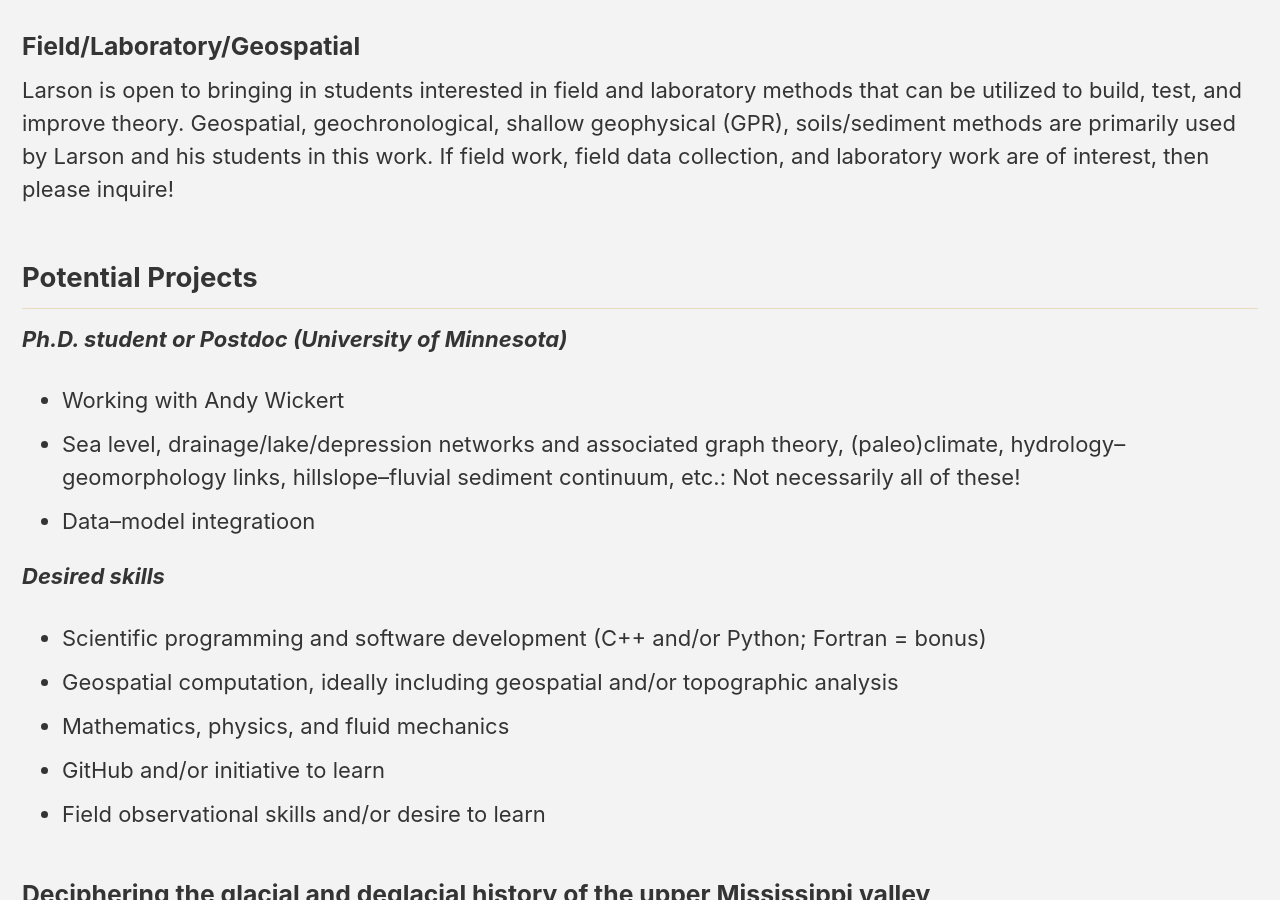
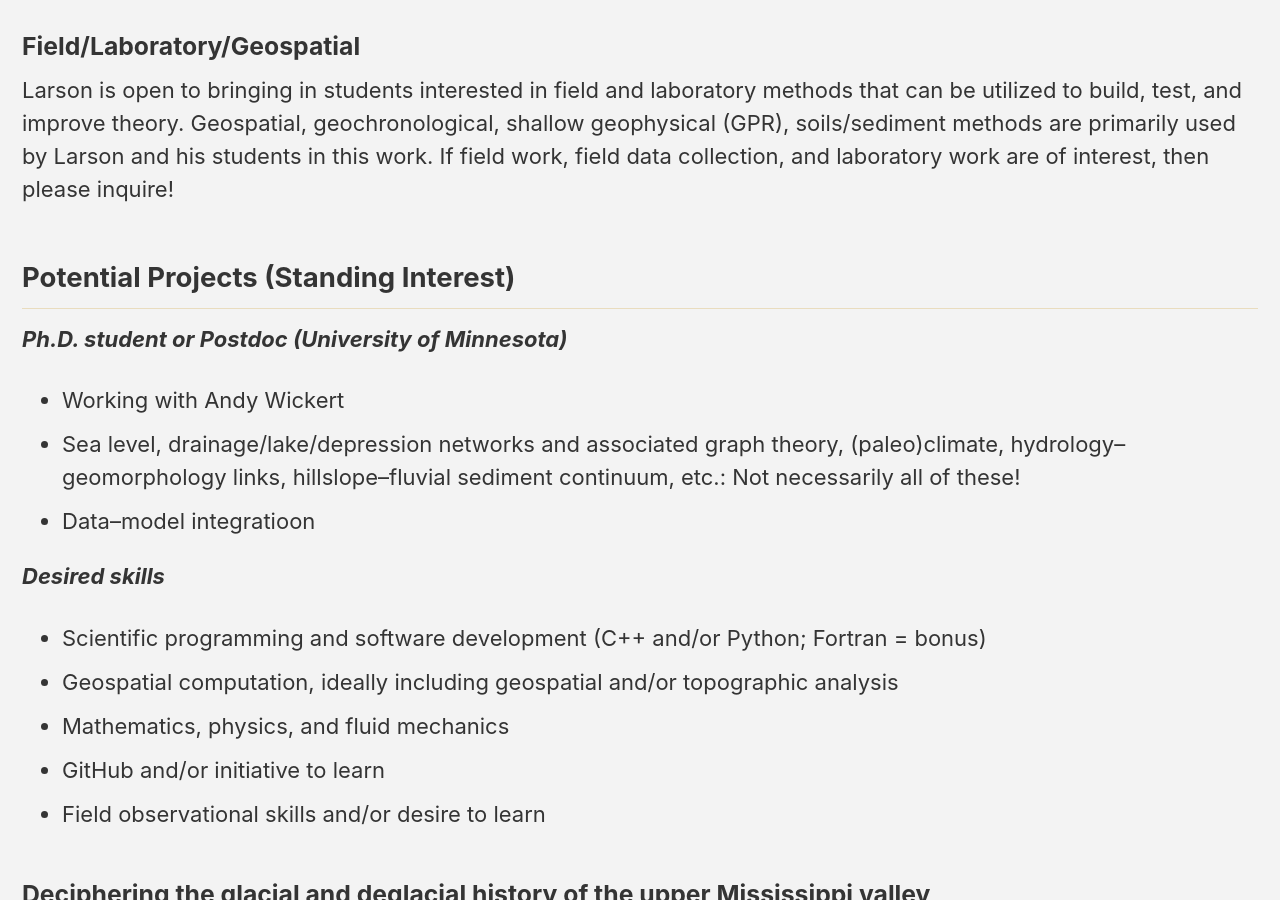
Before and after one commit to MNiMORPH/MNiMORPH.github.io, a Jekyll site: the page built from _pages/prospective.md, in a window 1280 px wide and 900 px high, scrolled down 4876 px. Built offline with Jekyll 4.4.1, drawn with Linux system fonts in a browser that asks for light colours; cached includes are drawn as plain includes; nearby versions of some CDN libraries.

Commit message:
Standing interest in projects

```diff
--- a/_pages/prospective.md
+++ b/_pages/prospective.md
@@ -78,7 +78,7 @@
 
 Larson is open to bringing in students interested in field and laboratory methods that can be utilized to build, test, and improve theory.  Geospatial, geochronological, shallow geophysical (GPR), soils/sediment methods are primarily used by Larson and his students in this work.  If field work, field data collection, and laboratory work are of interest, then please inquire!
 
-## Potential Projects
+## Potential Projects (Standing Interest)
 
 ***Ph.D. student or Postdoc (University of Minnesota)***
 
```
